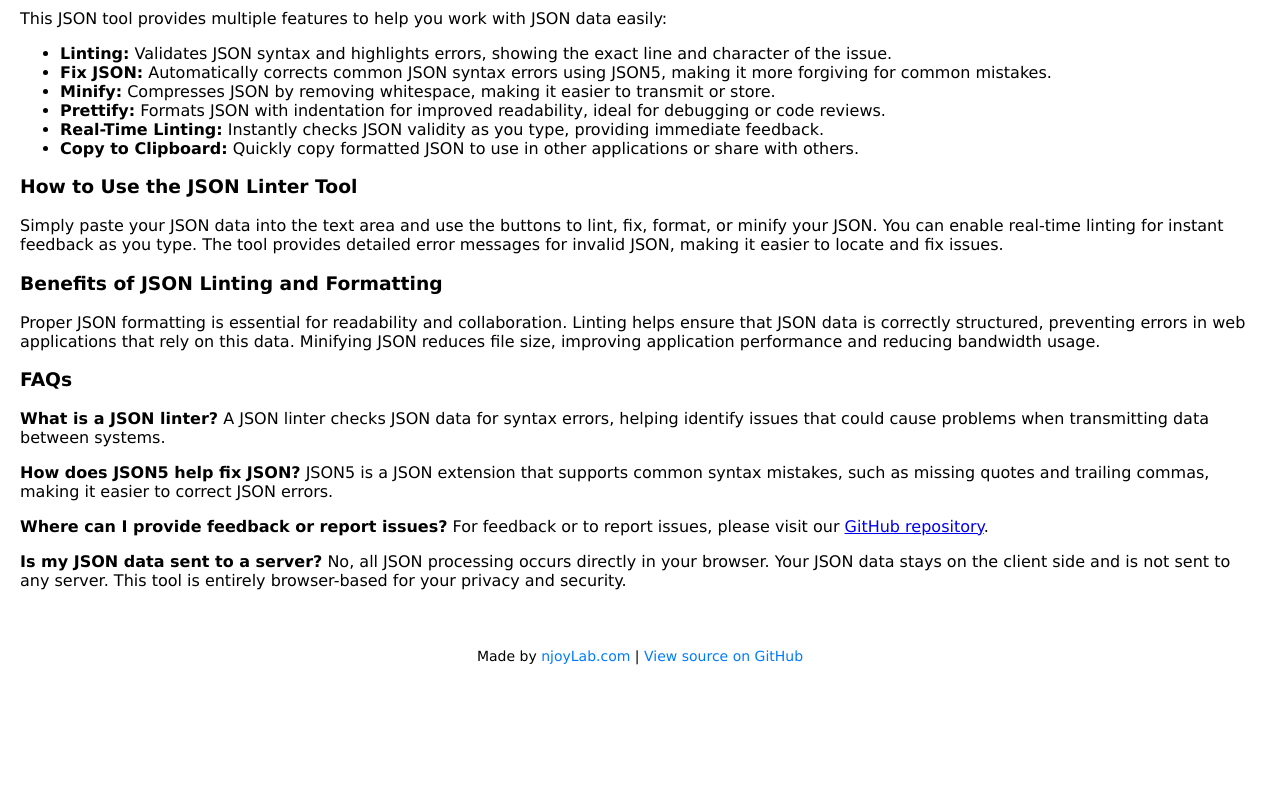
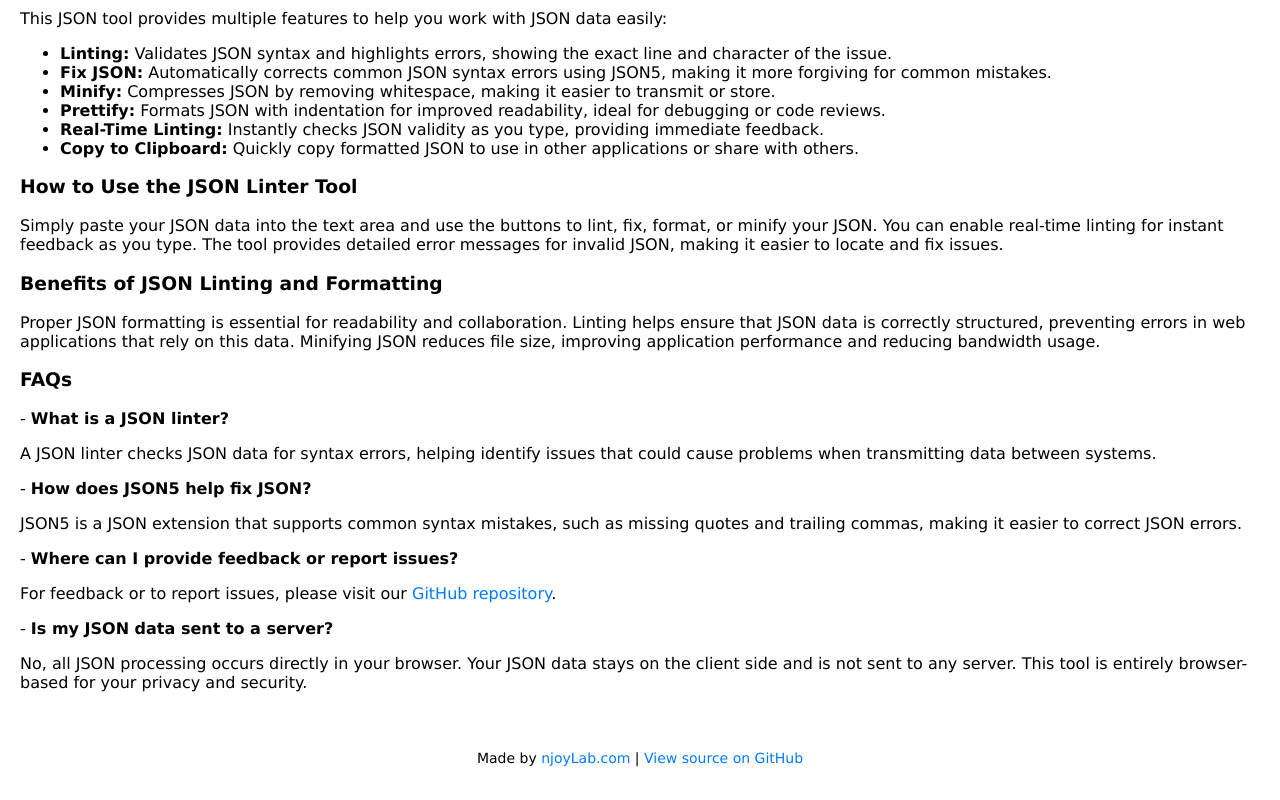
Before and after one commit to njoylab/json-linter-tool, a plain HTML site: page index.html in a window 1280 px wide. Shown: the part 723-1523 px from the top of the page. Before the commit the page ends 1421 px from the top, so only its background shows below. Drawn offline with nearby package versions, Linux system fonts and the light colour scheme.

Commit message:
improved style

```diff
--- a/index.html
+++ b/index.html
@@ -6,7 +6,11 @@
     <meta name="viewport" content="width=device-width, initial-scale=1.0">
     <title>JSON Linter, Formatter, and Fixer</title>
     <meta name="description"
-        content="Use this tool to lint, format, fix, minify, and prettify JSON data in your browser. Supports real-time linting, dark mode, and copy to clipboard for easy JSON editing.">
+        content="Use this tool to lint, format, fix, minify, and prettify JSON data in your browser.">
+    <meta name="keywords" content="JSON, linter, formatter, fixer, validator, minifier, prettifier">
+    <meta property="og:title" content="JSON Linter, Formatter, and Fixer Tool">
+    <meta property="og:description" content="Validate, Format, and Optimize JSON Instantly">
+    <meta property="og:image" content="/og-image.png">
     <link rel="icon" type="image/png" sizes="32x32" href="/favicon-32x32.png">
     <link rel="icon" type="image/png" sizes="96x96" href="/favicon-96x96.png">
     <link rel="icon" type="image/png" sizes="16x16" href="/favicon-16x16.png">
@@ -95,13 +99,21 @@
             font-size: 14px;
         }
 
-        footer a {
+        a {
             color: #007bff;
             text-decoration: none;
         }
 
-        footer a:hover {
+        a:hover {
             text-decoration: underline;
+        }
+
+        h1 {
+            text-align: center;
+        }
+
+        h2 {
+            text-align: center;
         }
     </style>
 
@@ -163,14 +175,18 @@
             file size, improving application performance and reducing bandwidth usage.</p>
 
         <h3>FAQs</h3>
-        <p><strong>What is a JSON linter?</strong> A JSON linter checks JSON data for syntax errors, helping identify
+        <p>- <strong>What is a JSON linter?</strong></p>
+        <p>A JSON linter checks JSON data for syntax errors, helping identify
             issues that could cause problems when transmitting data between systems.</p>
-        <p><strong>How does JSON5 help fix JSON?</strong> JSON5 is a JSON extension that supports common syntax
+        <p>- <strong>How does JSON5 help fix JSON?</strong></p>
+        <p>JSON5 is a JSON extension that supports common syntax
             mistakes, such as missing quotes and trailing commas, making it easier to correct JSON errors.</p>
-        <p><strong>Where can I provide feedback or report issues?</strong> For feedback or to report issues, please
+        <p>- <strong>Where can I provide feedback or report issues?</strong></p>
+        <p>For feedback or to report issues, please
             visit our <a href="https://github.com/yourusername/json-linter-tool" target="_blank">GitHub repository</a>.
         </p>
-        <p><strong>Is my JSON data sent to a server?</strong> No, all JSON processing occurs directly in your browser.
+        <p>- <strong>Is my JSON data sent to a server?</strong></p>
+        <p>No, all JSON processing occurs directly in your browser.
             Your JSON data stays on the client side and is not sent to any server. This tool is entirely browser-based
             for your privacy and security.</p>
     </section>
```
